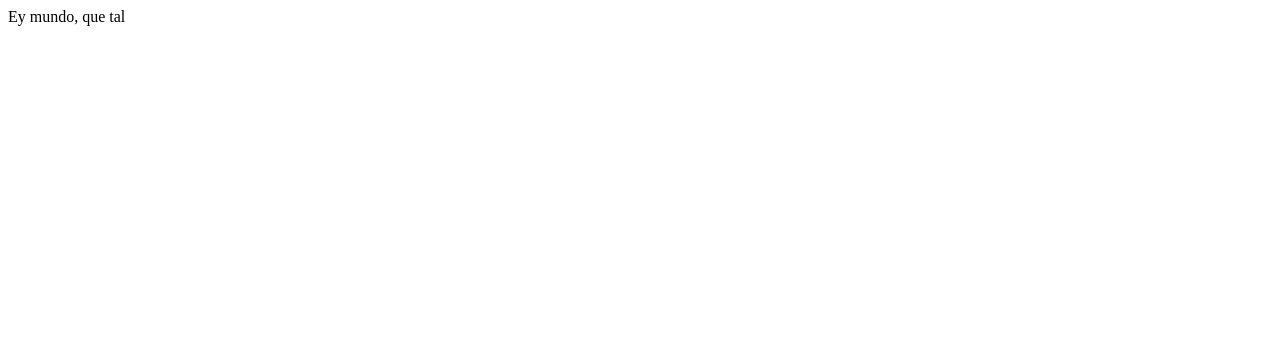
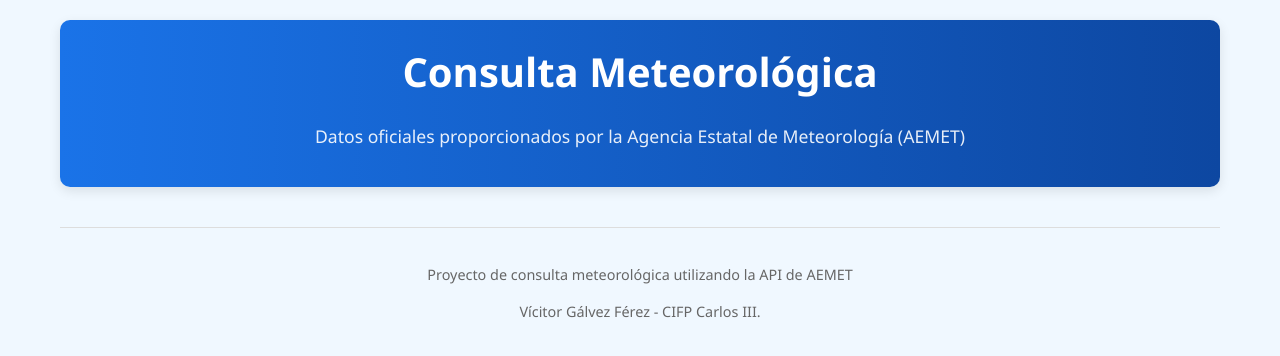
Before and after one commit to VictorGalvezDev/MeteoAEMET, a React (Vite) app in the folder frontend/: page / in a window 1280 px wide. Shown: the top 356 px of the page. Built offline with nearby package versions, Linux system fonts and the light colour scheme.

Commit message:
header y footer + estructuracion de frontend

```diff
--- a/frontend/src/App.css
+++ b/frontend/src/App.css
@@ -1,5 +1,5 @@
-/* TODO: Poner aspectos generales de la pagina */
-/* #root {
-
-
-} */
+.container {
+    max-width: 1200px;
+    margin: 0 auto;
+    padding: 20px;
+}
--- a/frontend/src/App.jsx
+++ b/frontend/src/App.jsx
@@ -1,9 +1,15 @@
-import './App.css'
+import React from "react";
+import "./App.css";
+import Header from "./components/UI/Header";
+import Footer from "./components/UI/Footer";
 
 function App() {
 
   return (
-    "Ey mundo, que tal"
+    <div className="container">
+      <Header />
+      <Footer />
+    </div>
   )
 }
 
--- /dev/null
+++ b/frontend/src/components/UI/Footer.jsx
@@ -0,0 +1,12 @@
+import "./css/footer.css";
+
+const Footer = () => {
+    return (
+        <footer class="footer">
+            <p>Proyecto de consulta meteorológica utilizando la API de AEMET</p>
+            <p>Vícitor Gálvez Férez - CIFP Carlos III.</p>
+        </footer>
+    );
+};
+
+export default Footer;
--- /dev/null
+++ b/frontend/src/components/UI/Header.jsx
@@ -0,0 +1,12 @@
+import "./css/header.css";
+
+const Header = () => {
+    return (
+        <header>
+            <h1>Consulta Meteorológica</h1>
+            <p className="subtitulo">Datos oficiales proporcionados por la Agencia Estatal de Meteorología (AEMET)</p>
+        </header>
+    );
+};
+
+export default Header;
--- /dev/null
+++ b/frontend/src/components/UI/css/footer.css
@@ -0,0 +1,8 @@
+.footer {
+    text-align: center;
+    margin-top: 40px;
+    padding: 20px;
+    color: #666;
+    font-size: 0.9rem;
+    border-top: 1px solid #ddd;
+}
--- /dev/null
+++ b/frontend/src/components/UI/css/header.css
@@ -0,0 +1,19 @@
+header {
+    text-align: center;
+    margin-bottom: 30px;
+    padding: 20px;
+    background: linear-gradient(to right, #1a73e8, #0d47a1);
+    color: white;
+    border-radius: 10px;
+    box-shadow: 0 4px 12px rgba(0, 0, 0, 0.1);
+}
+
+header h1 {
+    margin: 0 0 10px 0;
+    font-size: 2.5rem;
+}
+
+.subtitulo {
+    font-size: 1.1rem;
+    opacity: 0.9;
+}
--- a/frontend/src/index.css
+++ b/frontend/src/index.css
@@ -1,4 +1,15 @@
-/* TODO: Este será el layout base del css del proyecto (container) */
+* {
+  box-sizing: border-box;
+  font-family: 'Segoe UI', Tahoma, Geneva, Verdana, sans-serif;
+}
+
+body {
+  margin: 0;
+  padding: 0;
+  background-color: #f0f8ff;
+  color: #333;
+  line-height: 1.6;
+}
 
 /* :root {
   font-family: system-ui, Avenir, Helvetica, Arial, sans-serif;
```
